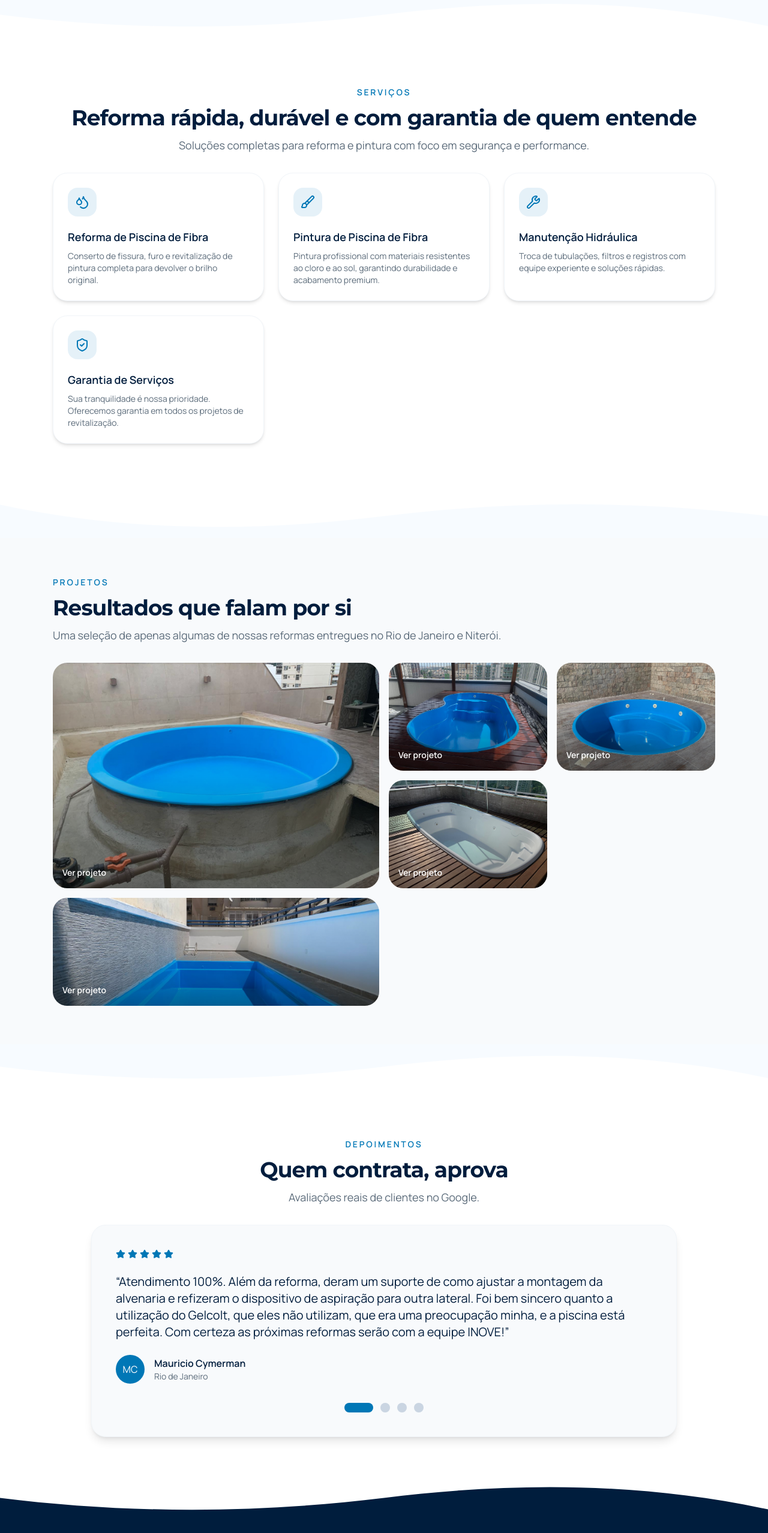
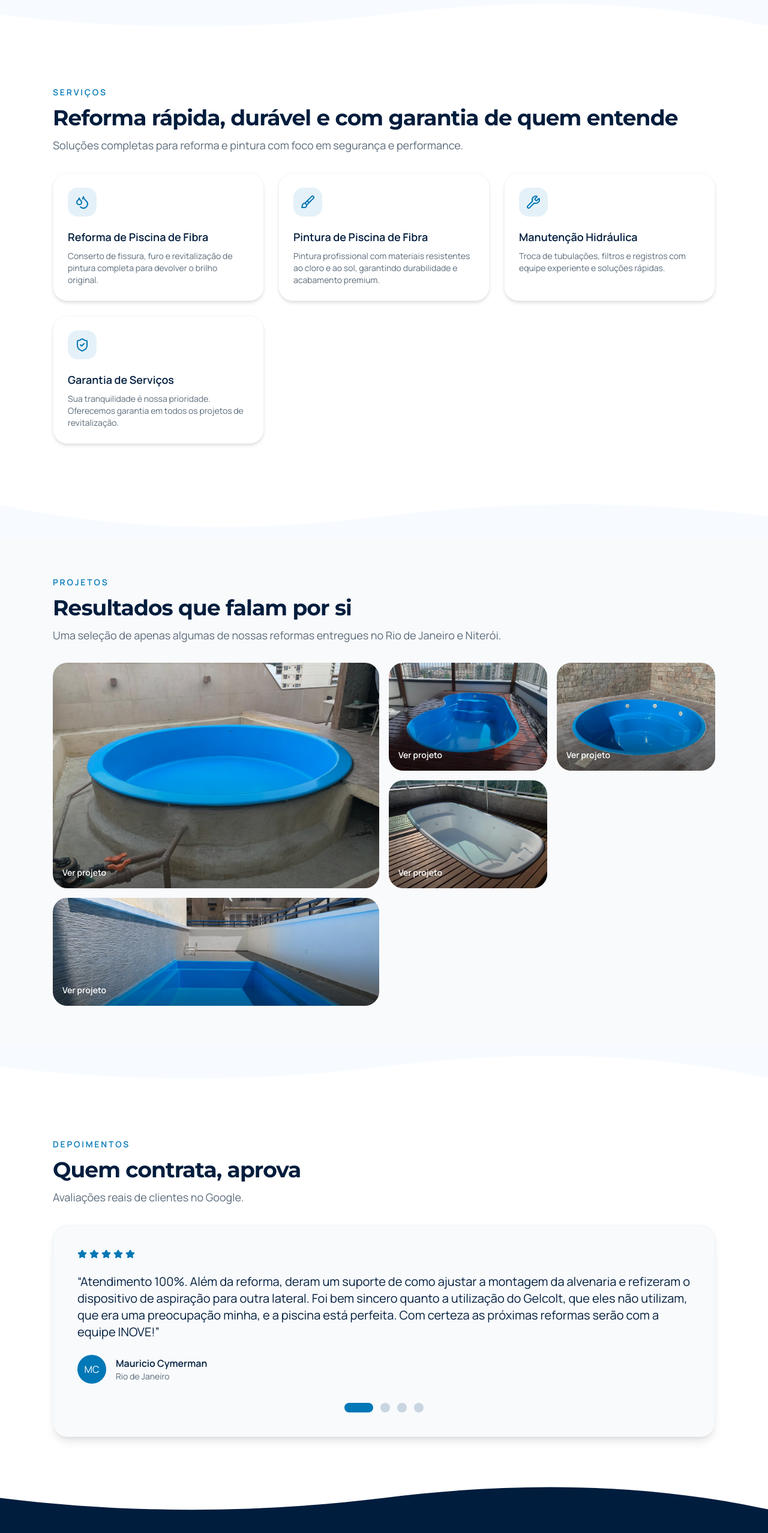
Before and after one commit to fiuzer/inove-piscinas, a Next.js app: page / in a window 1280 px wide. Shown: the part 780-3336 px from the top of the page at 60% size. Built offline with nearby package versions, Linux system fonts and the light colour scheme.

Commit message:
Alinhando sessões para esquerda

```diff
--- a/src/components/Gallery.tsx
+++ b/src/components/Gallery.tsx
@@ -53,6 +53,7 @@
           eyebrow="Projetos"
           title="Resultados que falam por si"
           description="Uma seleção de apenas algumas de nossas reformas entregues no Rio de Janeiro e Niterói."
+          align="left"
         />
 
         <div className="mt-8 grid gap-4 md:grid-cols-4 md:auto-rows-[180px]">
--- a/src/components/Services.tsx
+++ b/src/components/Services.tsx
@@ -56,7 +56,7 @@
           eyebrow="Serviços"
           title="Reforma rápida, durável e com garantia de quem entende"
           description="Soluções completas para reforma e pintura com foco em segurança e performance."
-          align="center"
+          align="left"
         />
 
         <div className="mt-8 grid gap-6 md:grid-cols-2 lg:grid-cols-3">
--- a/src/components/Testimonials.tsx
+++ b/src/components/Testimonials.tsx
@@ -48,12 +48,12 @@
 
   return (
     <section id="avaliacoes" className="bg-white py-12 sm:py-16">
-      <div className="mx-auto max-w-5xl px-6">
+      <div className="mx-auto max-w-6xl px-6">
         <SectionHeading
           eyebrow="Depoimentos"
           title="Quem contrata, aprova"
           description="Avaliações reais de clientes no Google."
-          align="center"
+          align="left"
         />
 
         <div className="mt-8 rounded-3xl border border-slate-100 bg-slate-50 p-8 shadow-lg sm:p-10">
```
